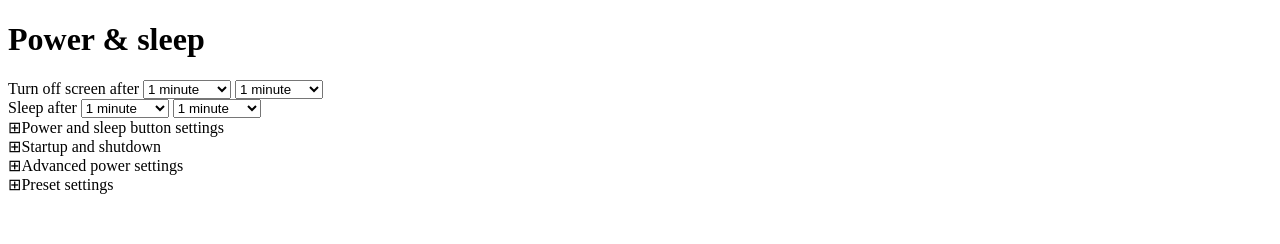
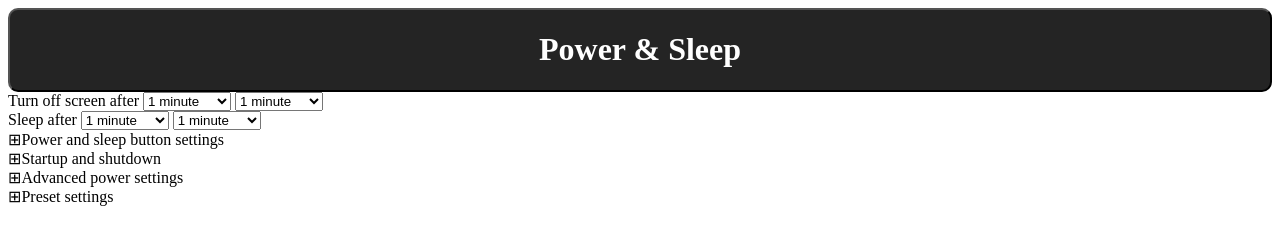
Before and after one commit to marco-colonna/csc-310-project, a plain HTML site: page Implementation/index.html in a window 1280 px wide. Drawn offline with Linux system fonts and the light colour scheme.

Commit message:
added div for title block for styling.
just put in some basic dark mode styling for now.

```diff
--- a/Implementation/index.html
+++ b/Implementation/index.html
@@ -7,6 +7,13 @@
     <title>Power & sleep settings</title>
 </head>
 <style>
+.titleBG {
+  border: 2px outset black;
+  background-color: #242424;
+  color: white;
+  text-align: center;
+  border-radius: 10px;
+}
 details>summary {
     list-style-type: '⊞';
 }
@@ -15,7 +22,9 @@ details[open] > summary {
 }
 </style>
 <body>
-    <h1>Power & sleep</h1>
+    <div class="titleBG">
+	<h1>Power & Sleep</h1>
+	</div>
     <label>Turn off screen after</label>
         <select>
             <option>1 minute</option>
```
